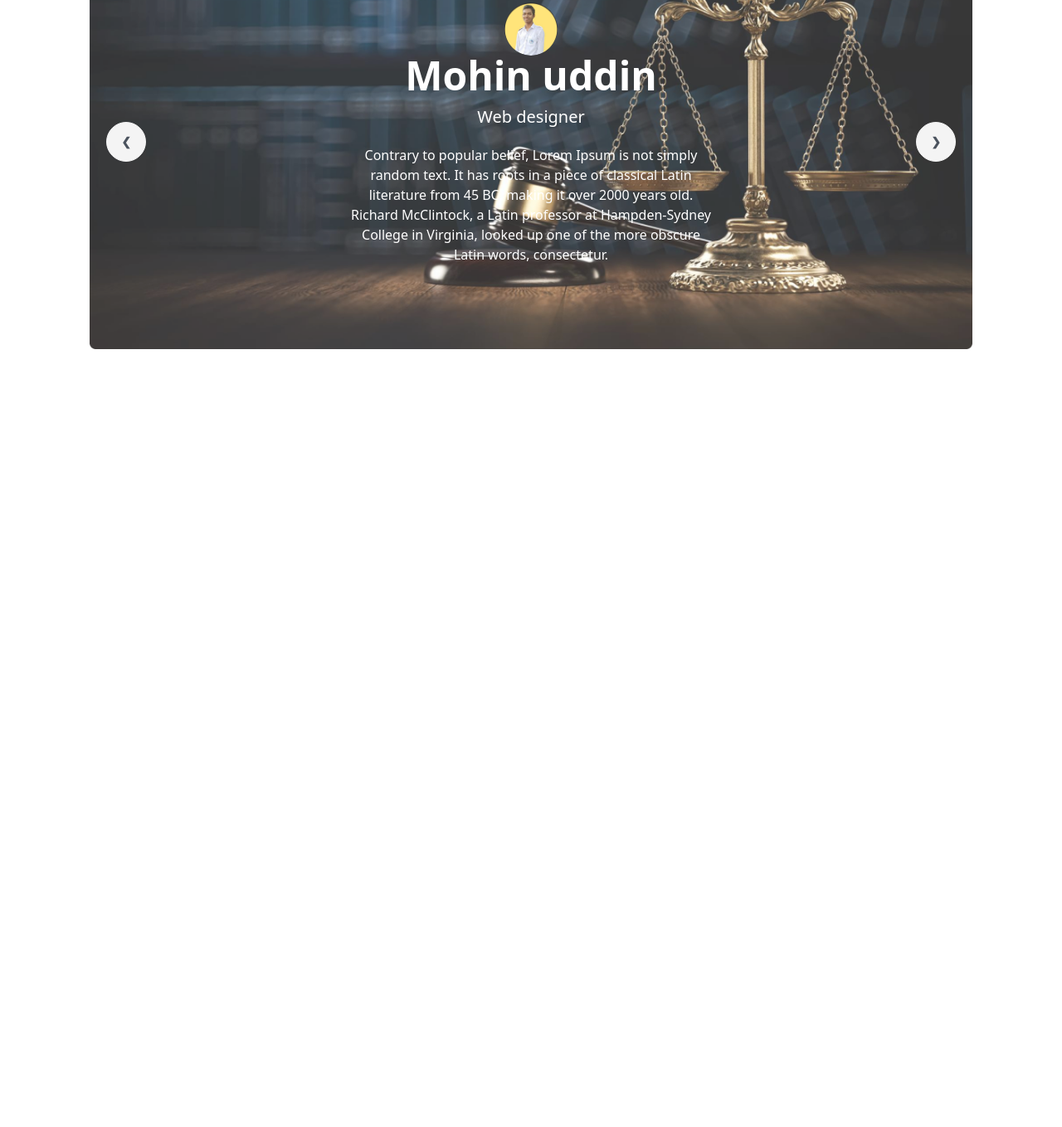
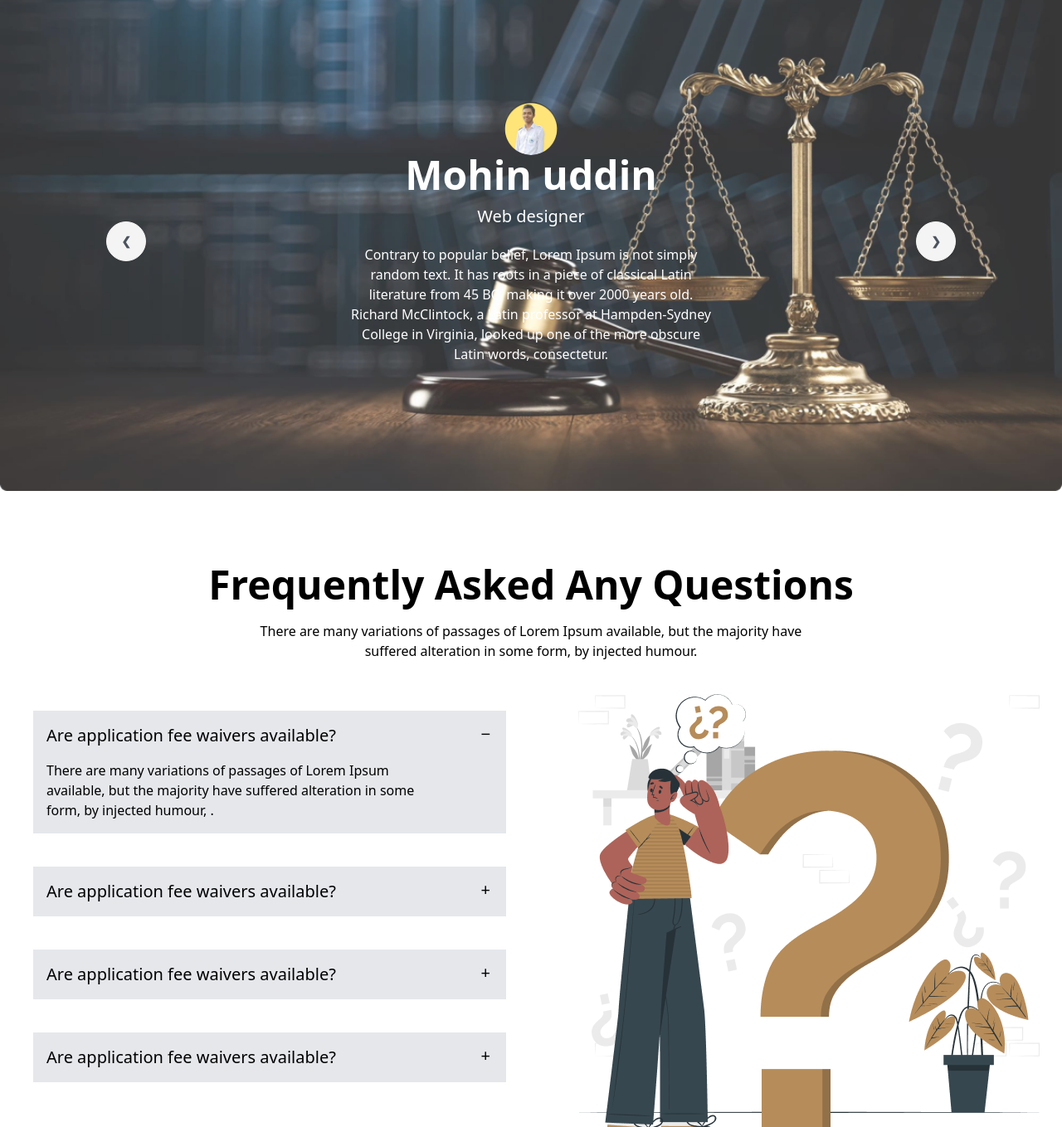
Before and after one commit to Mohinuddin0119/legal-solutions, a plain HTML site: page index.html in a window 1280 px wide. Shown: the part 2245-3604 px from the top of the page at 83% size. Before the commit the page ends 2706 px from the top, so only its background shows below. Drawn offline with nearby package versions, Linux system fonts and the light colour scheme.

Commit message:
added faq section

```diff
--- a/index.html
+++ b/index.html
@@ -119,7 +119,7 @@
           <h2 class="text-5xl font-extrabold text-center mb-5">The Legal Practice Area</h2>
           <p class="text-center mb-10">There are many variations of passages of Lorem Ipsum available, but the majority have <br> suffered alteration in some form, by injected humour.</p>
           <!-- card container -->
-          <div class="grid grid-cols-1 md:grid-cols-2 lg:grid-cols-3 ">
+          <div class=" gap-5 grid grid-cols-1 md:grid-cols-2 lg:grid-cols-3 ">
             <!-- card 1 -->
             <div class="card card-compact shadow-xl border-1 border-[#E7E7E7]">
               <figure>
@@ -235,7 +235,7 @@
         <h2 class="text-3xl md:text-5xl font-extrabold text-center mb-5">What Our Client Say</h2>
         <p class="text-center p-5">There are many variations of passages of Lorem Ipsum available, but the majority have <br> suffered alteration in some form, by injected humour.</p>
       <div
-        class="hero h-96 md:h-[500px] lg:h-[500px] opacity-80 bg-contain bg-no-repeat "
+        class="hero h-96 md:h-[500px] lg:h-[700px] opacity-80 bg-contain bg-no-repeat "
         style="background-image: url(./images/banner.png);">
       <div class="hero-content text-neutral-content text-center">
         <div id="slide1" class="carousel-item absolute ">
@@ -258,6 +258,49 @@
       </div>
       </div>
       </section>
+      <section>
+        <h2 class="text-5xl font-extrabold text-center mb-5">Frequently Asked Any Questions</h2>
+        <p class="text-center mb-10">There are many variations of passages of Lorem Ipsum available, but the majority have <br> suffered alteration in some form, by injected humour.</p>
+        <div class="gap-5 flex flex-col lg:flex-row-reverse justify-around">
+          <figure>
+            <img
+              class=" md:w-[570px]"
+              src="./images/faq.png"
+              alt="Movie" />
+          </figure>
+          <div class="space-y-10  md:w-[570px] m-5">
+            <div class="collapse collapse-plus bg-gray-200 rounded-none">
+              <input type="radio" name="my-accordion-3" checked="checked" />
+              <div class="collapse-title text-xl font-medium">Are application fee waivers available?</div>
+              <div class="collapse-content">
+                <p>There are many variations of passages of Lorem Ipsum <br> available, but the majority have suffered alteration in some <br> form, by injected humour, . </p>
+              </div>
+            </div>
+            <div class="collapse collapse-plus bg-gray-200 rounded-none">
+              <input type="radio" name="my-accordion-3" />
+              <div class="collapse-title text-xl font-medium">Are application fee waivers available?</div>
+              <div class="collapse-content">
+                <p>There are many variations of passages of Lorem Ipsum available, but the majority have suffered alteration in some form, by injected humour, . </p>
+              </div>
+            </div>
+            <div class="collapse collapse-plus bg-gray-200 rounded-none">
+              <input type="radio" name="my-accordion-3" />
+              <div class="collapse-title text-xl font-medium">Are application fee waivers available?</div>
+              <div class="collapse-content">
+                <p>There are many variations of passages of Lorem Ipsum <br> available, but the majority have suffered alteration in some <br> form, by injected humour, . </p>
+              </div>
+            </div>
+            <div class="collapse collapse-plus bg-gray-200 rounded-none">
+              <input type="radio" name="my-accordion-3" />
+              <div class="collapse-title text-xl font-medium">Are application fee waivers available?</div>
+              <div class="collapse-content">
+                <p>There are many variations of passages of Lorem Ipsum <br> available, but the majority have suffered alteration in some <br> form, by injected humour, . </p>
+              </div>
+            </div>
+          </div>
+        </div>
+      </section>
+
     </main>
     <footer>
 
```
